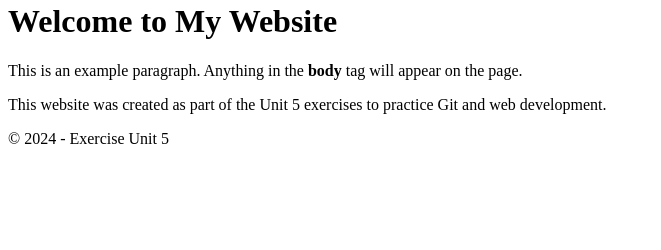
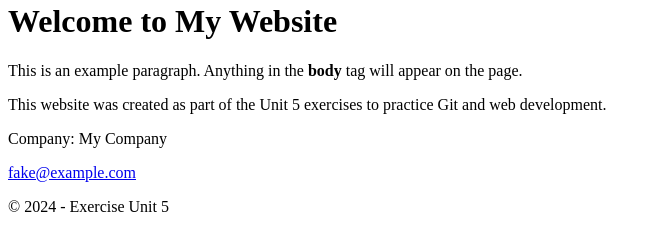
Before and after one commit to StefanoMicciche/Exercise_Unit5_website, a plain HTML site: page index.html in a window 1280 px wide. Shown: the part 330-580 px from the top of the page, without its empty margins (0-661 px from the left). Drawn offline with Linux system fonts and the light colour scheme.

Commit message:
3rd commit: Created and updated footer

```diff
--- a/index.html
+++ b/index.html
@@ -5,7 +5,7 @@
   </head>
   <body>
     <img
-      src="https://elements.envato.com/es/food-festive-restaurant-party-unity-concept-PBMQTCF"
+      src="https://elements-resized.envatousercontent.com/envato-dam-assets-production/EVA/TRX/ba/b8/40/03/3d/v1_E10/E107QVA2.jpg?w=1000&cf_fit=scale-down&mark-alpha=18&mark=https%3A%2F%2Felements-assets.envato.com%2Fstatic%2Fwatermark4.png&q=85&format=auto&s=7f047269e44b78bd30327f6f6f26109f8c38f47f6bf041d9d49543a975838a81"
       alt="Image description"
     />
     <h1>Welcome to My Website</h1>
@@ -19,6 +19,10 @@
     </p>
   </body>
   <footer>
+    <p><footer>
+    <p>Company: My Company</p>
+    <p><a href="mailto:fake@example.com">fake@example.com</a></p>
     <p>&copy; 2024 - Exercise Unit 5</p>
+</footer></p>
   </footer>
 </html>
```
